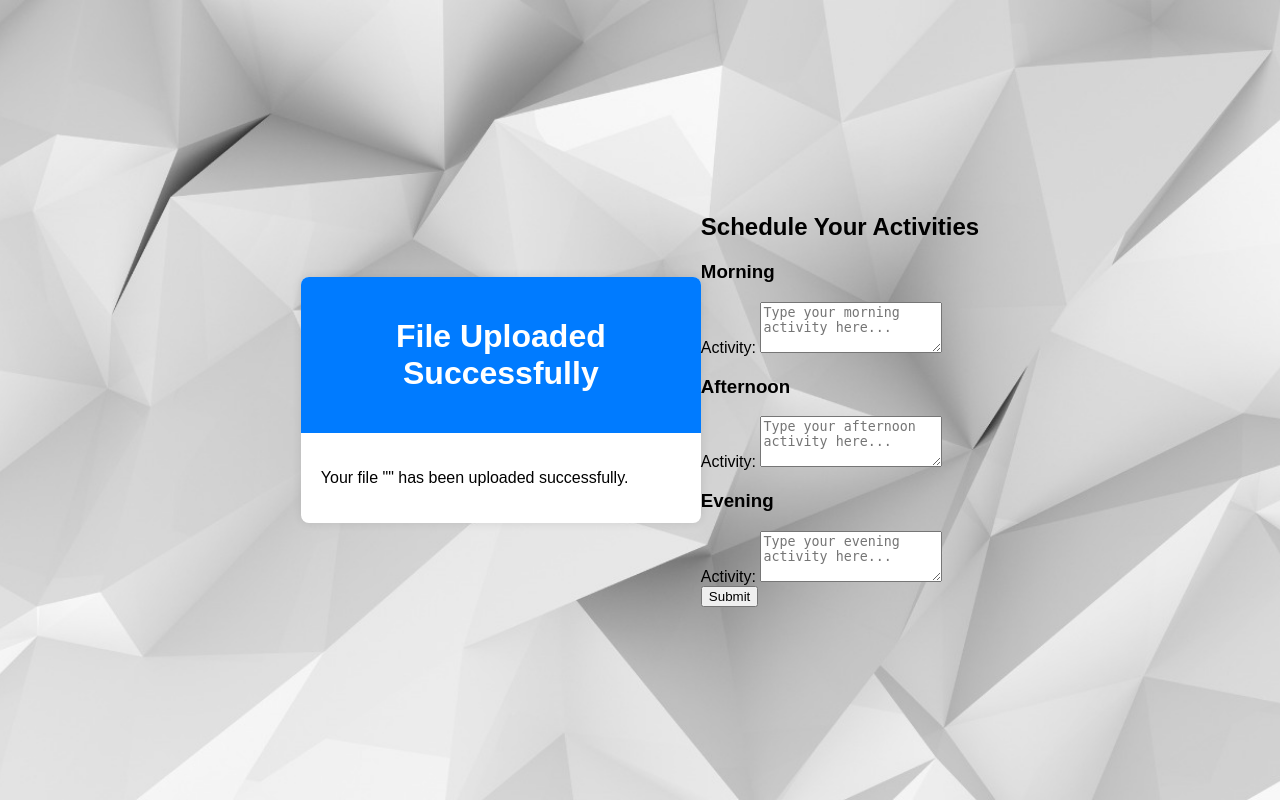
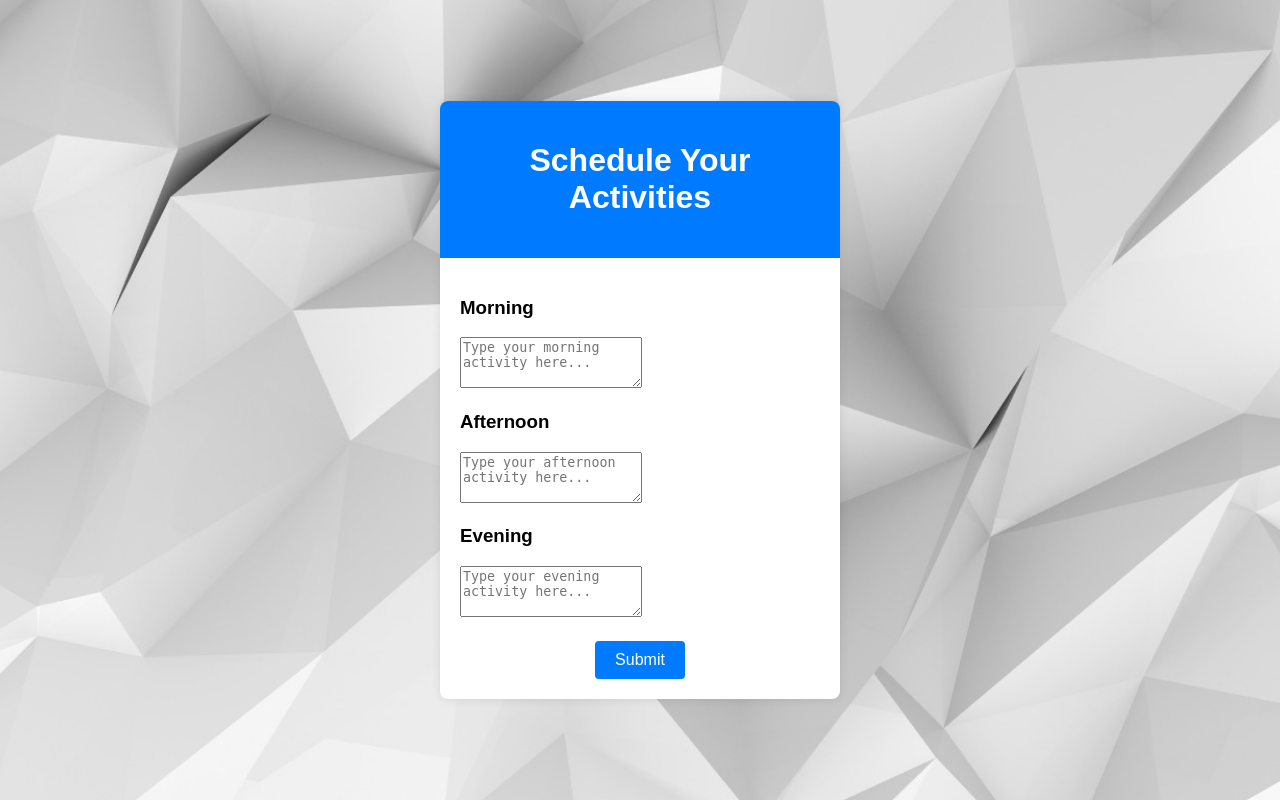
Before and after one commit to Visnu-Pandian/HenHacks-2025, a Flask app: template templates/tasks.html in a window 1280 px wide. Run offline with Flask 3, Linux system fonts and the light colour scheme; the template is opened without the code that fills it, so the values that code supplies are empty; parts of the project's set-up code (start-up, migrations or seed data) failed here and were passed over.

Commit message:
Fixing formatting 1st edition

```diff
--- a/static/styles.css
+++ b/static/styles.css
@@ -94,6 +94,12 @@ main {
     text-align: center;
 }
 
+.button-container {
+    display: flex;
+    justify-content: center;
+    margin-top: 20px;
+}
+
 #submitButton {
     background-color: #007bff;
     color: #fff;
@@ -102,6 +108,7 @@ main {
     border-radius: 4px;
     cursor: pointer;
     transition: background-color 0.3s;
+    font-size: 16px;
 }
 
 #submitButton:hover {
--- a/templates/tasks.html
+++ b/templates/tasks.html
@@ -3,45 +3,44 @@
 <head>
     <meta charset="UTF-8">
     <meta name="viewport" content="width=device-width, initial-scale=1.0">
-    <title>Upload Results</title>
+    <title>Schedule Activities</title>
     <link rel="stylesheet" href="{{ url_for('static', filename='styles.css') }}">
 </head>
 <body>
     <div class="container">
         <header>
-            <h1>File Uploaded Successfully</h1>
+            <h1>Schedule Your Activities</h1>
         </header>
         <main>
-            <p>Your file "{{ filename }}" has been uploaded successfully.</p>
-            </div>
-            <!-- New menu for scheduling activities -->
             <div class="schedule-section">
-                <h2>Schedule Your Activities</h2>
                 <form id="scheduleForm">
                     <div class="schedule-time">
                         <h3>Morning</h3>
-                        <label for="morningActivity">Activity:</label>
                         <textarea id="morningActivity" name="morningActivity" rows="3" placeholder="Type your morning activity here..."></textarea>
                     </div>
                     <div class="schedule-time">
                         <h3>Afternoon</h3>
-                        <label for="afternoonActivity">Activity:</label>
                         <textarea id="afternoonActivity" name="afternoonActivity" rows="3" placeholder="Type your afternoon activity here..."></textarea>
                     </div>
                     <div class="schedule-time">
                         <h3>Evening</h3>
-                        <label for="eveningActivity">Activity:</label>
                         <textarea id="eveningActivity" name="eveningActivity" rows="3" placeholder="Type your evening activity here..."></textarea>
                     </div>
-                    <button type="button" onclick="submitSchedule()">Submit</button>
+                    <div class="button-container">
+                        <button id="submitButton" type="button">Submit</button>
+                    </div>
                 </form>
             </div>
         </main>
     </div>
     <script>
         document.addEventListener('DOMContentLoaded', () => {
+            const submitButton = document.getElementById('submitButton');
+
+            submitButton.addEventListener('click', submitSchedule);
+
             // Function to submit schedule
-            function submitSchedule() {
+            async function submitSchedule() {
                 const morningActivity = document.getElementById('morningActivity').value;
                 const afternoonActivity = document.getElementById('afternoonActivity').value;
                 const eveningActivity = document.getElementById('eveningActivity').value;
@@ -49,8 +48,8 @@
                 // Placeholder URL for submitting schedule
                 const url = '/submit_schedule'; // Change this URL as needed
 
-                // Send schedule to the server
-                fetch(url, {
+                try {
+                    const response = await fetch(url, {
                         method: 'POST',
                         headers: {
                             'Content-Type': 'application/json',
@@ -60,14 +59,17 @@
                             afternoon: afternoonActivity,
                             evening: eveningActivity,
                         }),
-                })
-                .then(response => response.json())
-                .then(data => {
-                    console.log('Schedule submitted:', data);
-                })
-                .catch(error => {
+                    });
+
+                    if (response.ok) {
+                        // Redirect to the results page
+                        window.location.href = '/results';
+                    } else {
+                        console.error('Failed to submit schedule:', response.statusText);
+                    }
+                } catch (error) {
                     console.error('Error submitting schedule:', error);
-                });
+                }
             }
         });
     </script>
```
Also changed, not shown: 3 other files. Lines whose indentation alone changed are shown as unchanged.
